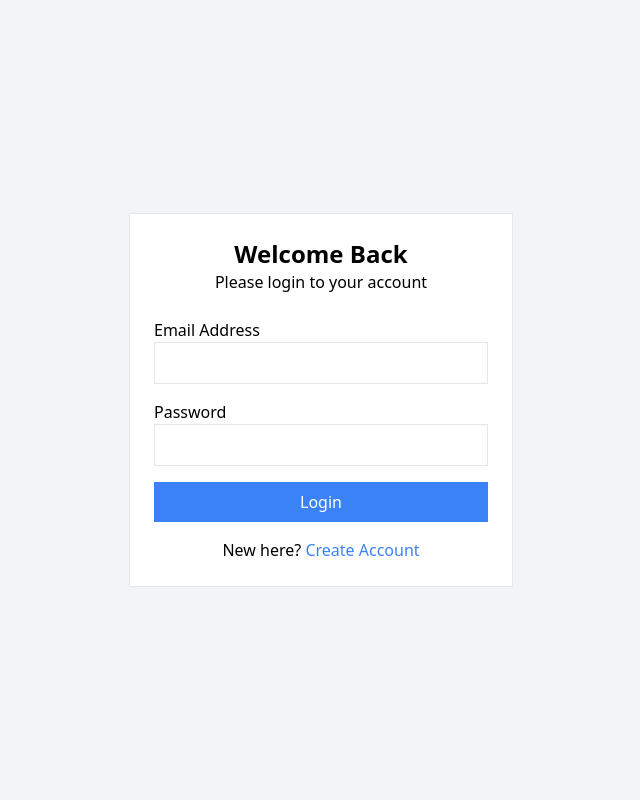
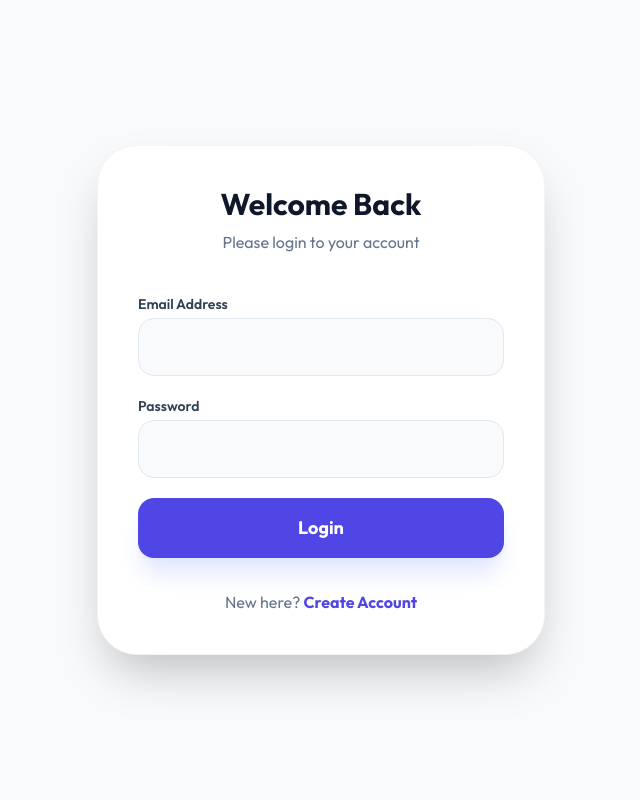
Before and after one commit to Kalharapasan/Hotel-Management-System, a PHP site: page /Views/auth/login.php in a window 1280 px wide. Shown: the whole page, without its empty margins (319-959 px from the left). Run offline with PHP 8.4, Linux system fonts and the light colour scheme; some libraries are stand-ins or nearby versions.

Commit message:
Enhance login view with improved layout and styling; add profile view template

```diff
--- a/Views/auth/login.php
+++ b/Views/auth/login.php
@@ -4,73 +4,36 @@
     <meta charset="UTF-8">
     <meta name="viewport" content="width=device-width, initial-scale=1.0">
     <title>Login | LuxeStay</title>
-
-    <!-- Tailwind CSS -->
     <script src="https://cdn.tailwindcss.com"></script>
-
+    <link href="https://fonts.googleapis.com/css2?family=Outfit:wght@300;400;600;700&display=swap" rel="stylesheet">
+    <style>body { font-family: 'Outfit', sans-serif; }</style>
 </head>
-<body class="bg-gray-100 flex justify-center items-center min-h-screen">
-
-    <!-- Login Container -->
-    <div class="w-96 bg-white p-6 border">
-
-        <!-- Heading -->
-        <div class="text-center mb-6">
-            <h1 class="text-2xl font-bold">Welcome Back</h1>
-            <p>Please login to your account</p>
+<body class="bg-slate-50 flex items-center justify-center min-h-screen p-4">
+    <div class="max-w-md w-full bg-white rounded-[40px] shadow-2xl p-10 border border-slate-100">
+        <div class="text-center mb-10">
+            <h1 class="text-3xl font-bold text-slate-900">Welcome Back</h1>
+            <p class="text-slate-500 mt-2">Please login to your account</p>
         </div>
 
-        <!-- Error Message -->
         <?php if(!empty($error)): ?>
-            <div class="bg-red-100 text-red-600 p-2 mb-4 border">
-                <?php echo $error; ?>
-            </div>
+            <div class="bg-red-50 text-red-600 p-4 rounded-2xl mb-6 text-sm border border-red-100"><?php echo $error; ?></div>
         <?php endif; ?>
 
-        <!-- Login Form -->
-        <form action="/login" method="POST">
-
-            <!-- Email Input -->
-            <div class="mb-4">
-                <label>Email Address</label>
-                <input
-                    type="email"
-                    name="email"
-                    required
-                    class="w-full p-2 border"
-                >
+        <form action="/login" method="POST" class="space-y-5">
+            <div>
+                <label class="block text-sm font-semibold text-slate-700 mb-1">Email Address</label>
+                <input type="email" name="email" required class="w-full px-5 py-4 rounded-2xl border border-slate-200 bg-slate-50 outline-none focus:ring-2 focus:ring-indigo-500">
             </div>
-
-            <!-- Password Input -->
-            <div class="mb-4">
-                <label>Password</label>
-                <input
-                    type="password"
-                    name="password"
-                    required
-                    class="w-full p-2 border"
-                >
+            <div>
+                <label class="block text-sm font-semibold text-slate-700 mb-1">Password</label>
+                <input type="password" name="password" required class="w-full px-5 py-4 rounded-2xl border border-slate-200 bg-slate-50 outline-none focus:ring-2 focus:ring-indigo-500">
             </div>
-
-            <!-- Login Button -->
-            <button
-                type="submit"
-                class="w-full bg-blue-500 text-white p-2"
-            >
-                Login
-            </button>
-
+            <button type="submit" class="w-full bg-indigo-600 text-white py-4 rounded-2xl font-bold text-lg hover:bg-indigo-700 transition shadow-xl shadow-indigo-100">Login</button>
         </form>
 
-        <!-- Register Link -->
-        <p class="text-center mt-4">
-            New here?
-            <a href="/register" class="text-blue-500">
-                Create Account
-            </a>
+        <p class="text-center text-slate-500 mt-8">
+            New here? <a href="/register" class="text-indigo-600 font-bold">Create Account</a>
         </p>
-
     </div>
-
 </body>
 </html>
```
Also changed, not shown: Views/auth/profile.php (+24 -0 lines), Views/auth/register.php (added, +44 -0 lines).
